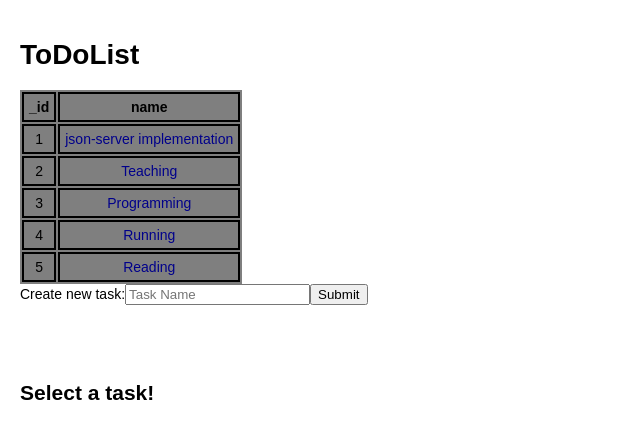
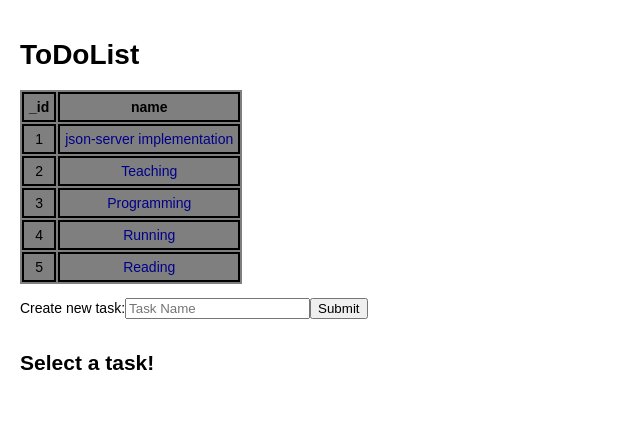
Before and after one commit to naruwo-github/ToDoList-Web-Native-API-DB, a React (Create React App) app in the folder browser-app/: page / in a window 1280 px wide. Shown: the top 438 px of the page, without its empty margins (0-640 px from the left). Built offline with nearby package versions, Linux system fonts and the light colour scheme; data requests are answered from the project's data file.

Commit message:
一部スタイリングの更新

```diff
--- a/browser-app/src/components/standard/createNewTask/createNewTask.module.css
+++ b/browser-app/src/components/standard/createNewTask/createNewTask.module.css
@@ -1,4 +1,6 @@
 .frame {
     width: 100%;
-    height: 10%;
+    height: 50px;
+    display: table-cell;
+    vertical-align: middle;
 }
--- a/browser-app/src/components/standard/taskDetail/taskDetail.module.css
+++ b/browser-app/src/components/standard/taskDetail/taskDetail.module.css
@@ -1,3 +1,4 @@
 .detailBox {
     background-color: bisque;
+    width: 100%;
 }
--- a/browser-app/src/components/standard/taskList/taskList.css
+++ b/browser-app/src/components/standard/taskList/taskList.css
@@ -1,3 +1,7 @@
+.tableFrame {
+    width: 100%;
+}
+
 table {
     background-color: #7f7f7f;
     text-align: center;
--- a/browser-app/src/components/standard/taskList/taskList.tsx
+++ b/browser-app/src/components/standard/taskList/taskList.tsx
@@ -14,6 +14,7 @@ export default function TaskList ({ tasks, taskLabelTapped }: {
   taskLabelTapped: (task: Task) => void
 }) {
   return (
+    <div className="tableFrame">
       <table>
         <thead>
         <tr>
@@ -35,5 +36,6 @@ export default function TaskList ({ tasks, taskLabelTapped }: {
         )}
         </tbody>
       </table>
+    </div>
   )
 }
```
Lines whose indentation alone changed are shown as unchanged.
